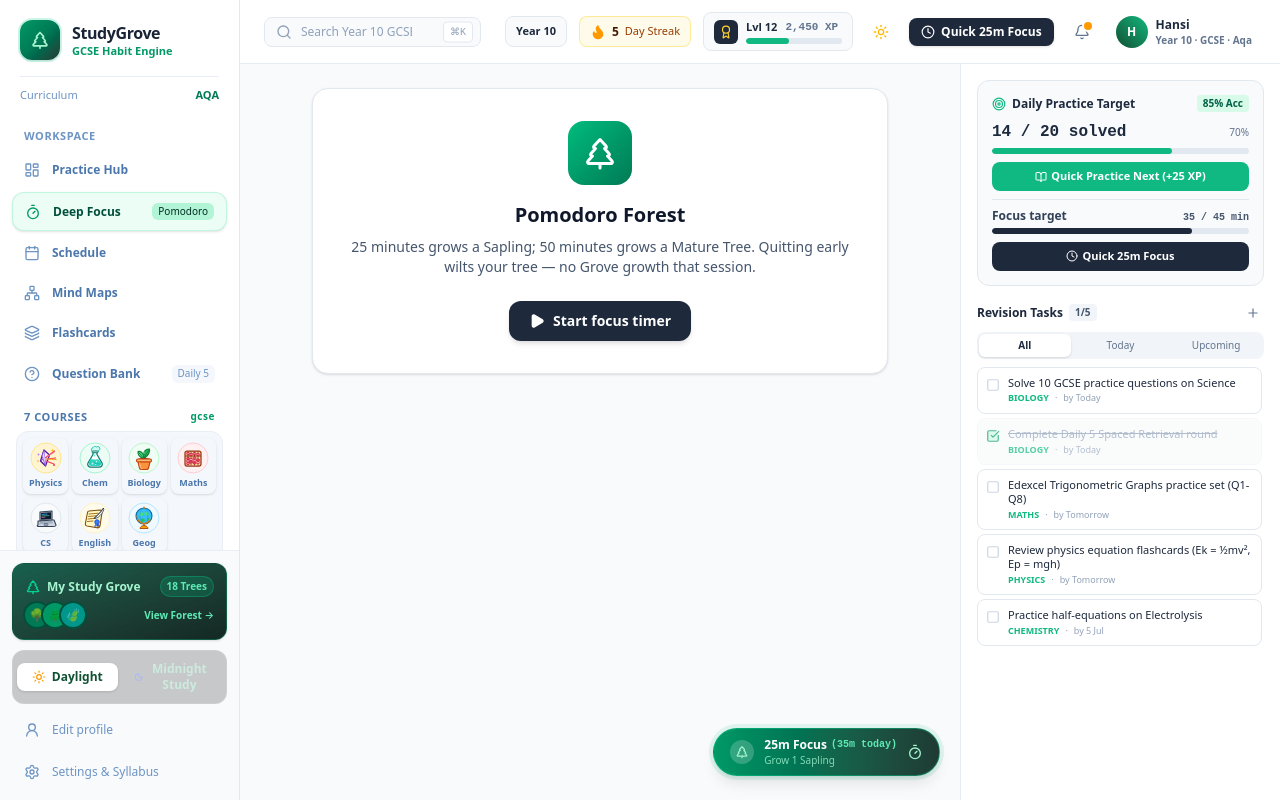
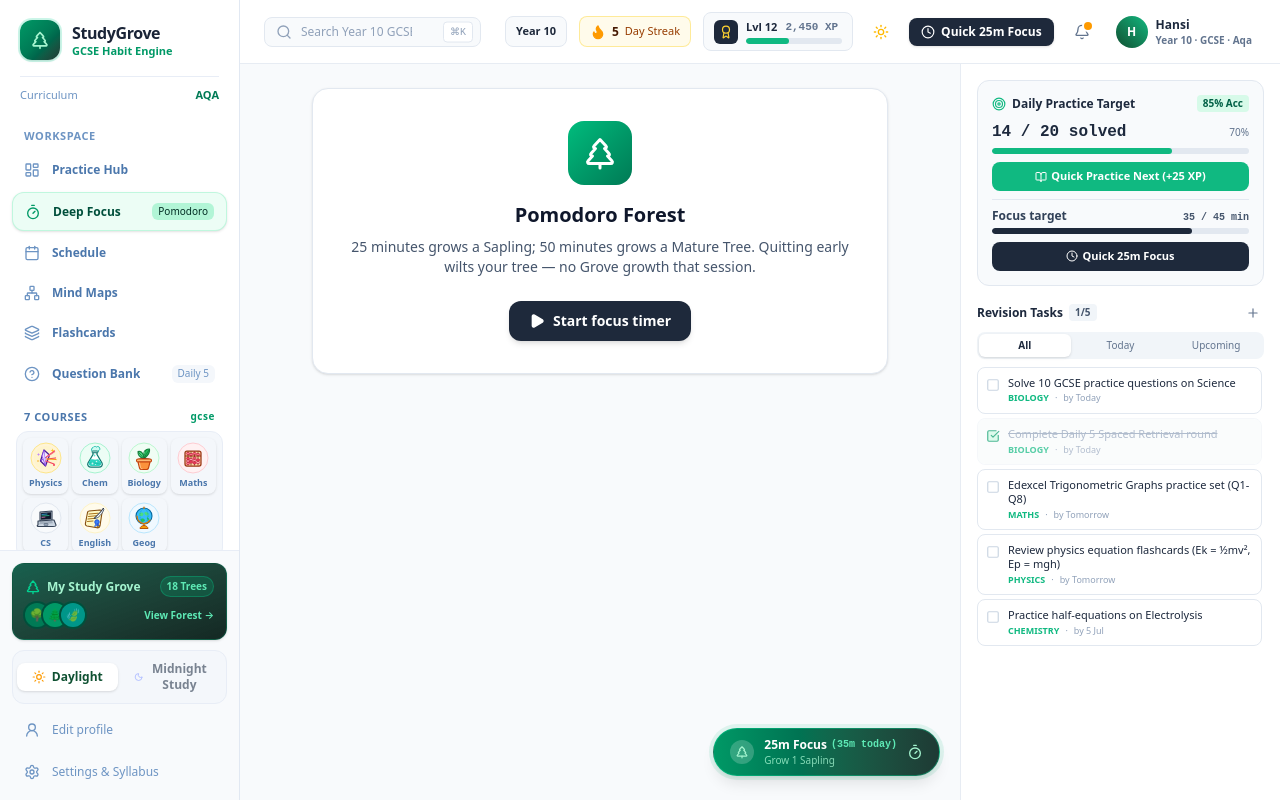
Before and after one commit to sunilkolla/study_grove_web, a Next.js app: page /focus in a window 1280 px wide. Built offline with nearby package versions, Linux system fonts and the light colour scheme.

Commit message:
correction  design

```diff
--- a/components/common/ThemeSwitcher.tsx
+++ b/components/common/ThemeSwitcher.tsx
@@ -17,7 +17,7 @@ export function ThemeSwitcher({
   if (variant === "segmented") {
     return (
       <div
-        className={`flex items-center gap-1 rounded-xl border border-white/10 bg-black/20 p-1 dark:border-[#2e4a73]/70 dark:bg-[#273853] ${className}`}
+        className={`flex items-center gap-1 rounded-xl border  border-[#e8edf6] bg-[#f4f7fb] p-1 dark:border-[#2e4a73]/70 dark:bg-[#273853] ${className}`}
         role="group"
         aria-label="Theme selector"
       >
@@ -39,7 +39,7 @@ export function ThemeSwitcher({
           className={`flex flex-1 items-center justify-center gap-1.5 rounded-lg px-3 py-1.5 text-xs font-semibold transition-all ${
             isMidnight
               ? "border border-[#395e90]/60 bg-[#273853] text-[#f4f7fb] shadow-sm"
-              : "text-emerald-100/70 hover:text-white dark:text-[#a0b9d9] dark:hover:text-white"
+              : "text-[#798391] hover:text-black dark:text-[#a0b9d9] dark:hover:text-white"
           }`}
         >
           <Moon className="h-3.5 w-3.5 text-indigo-300" />
```
